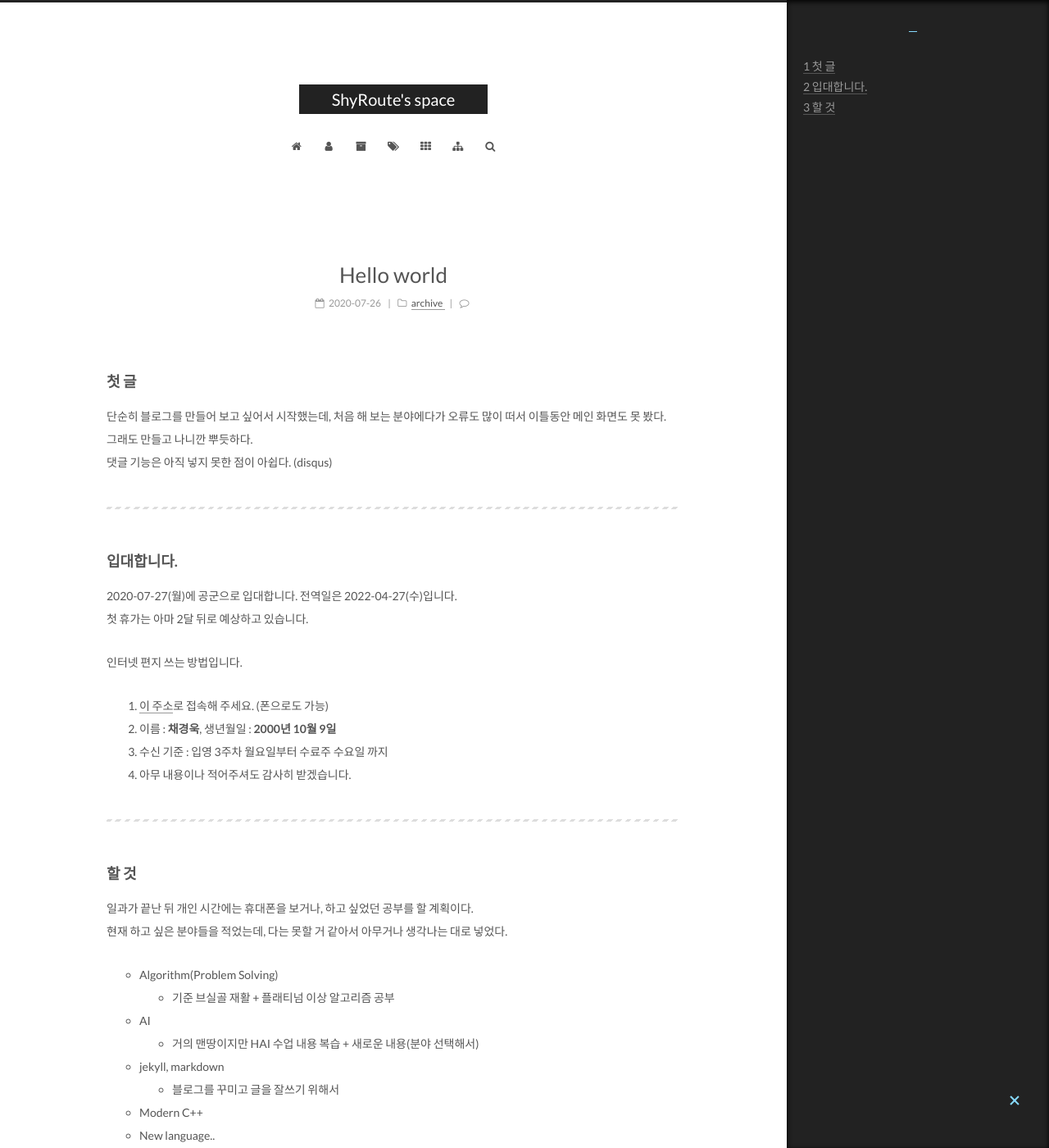
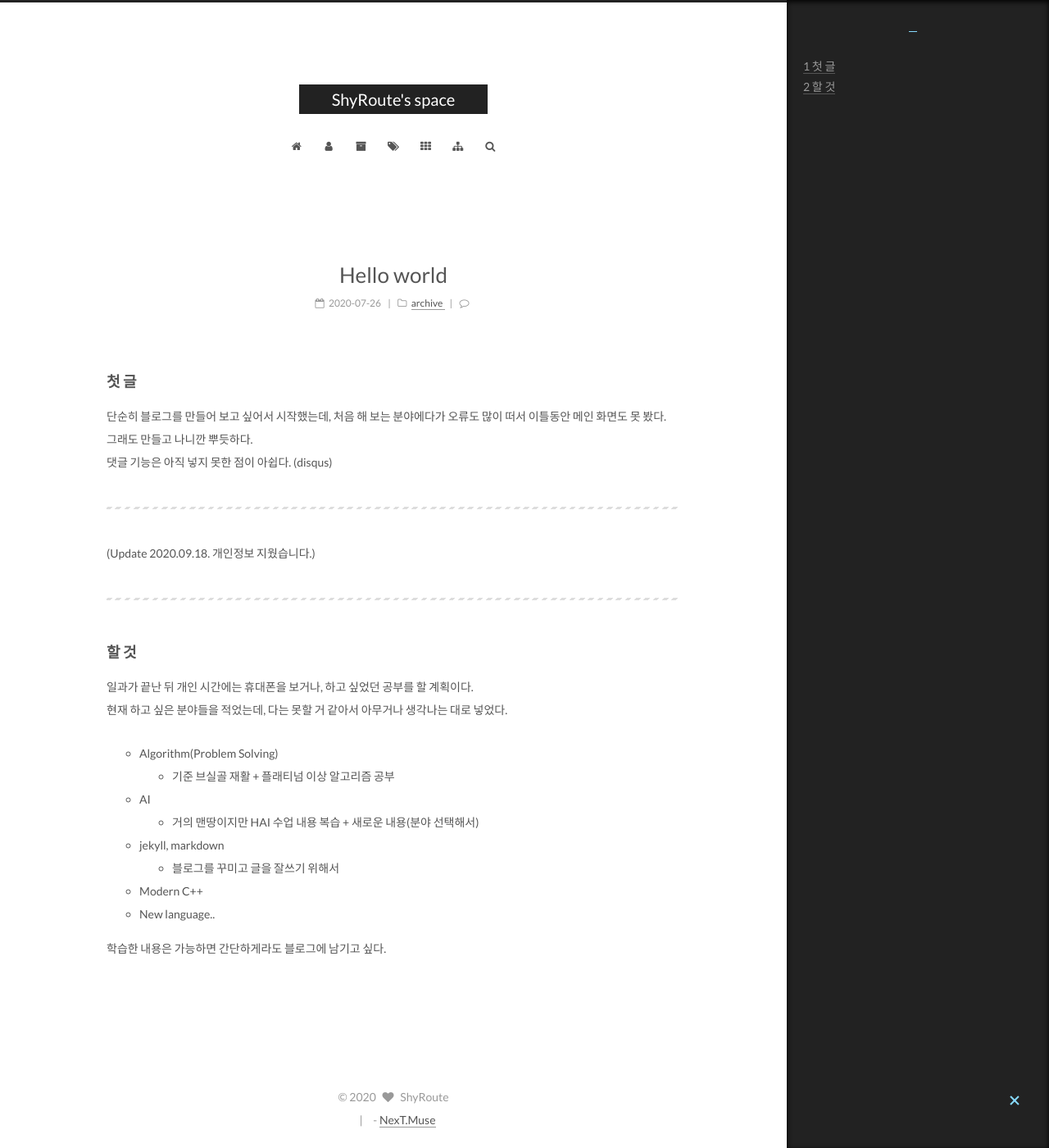
Before and after one commit to ShyRoute/ShyRoute.github.io, a Jekyll site: the page built from _posts/2020-07-26-Helloworld.md, in a window 1280 px wide and 1400 px high. Shown: the whole window at 82% size. Built offline with Jekyll 4.4.1, drawn with Linux system fonts in a browser that asks for light colours; comment, search, counter and statistics services are not loaded.

Commit message:
edit post 200726

```diff
--- a/_posts/2020-07-26-Helloworld.md
+++ b/_posts/2020-07-26-Helloworld.md
@@ -13,15 +13,7 @@ tags:
 
 ---
 
-### 입대합니다.
-2020-07-27(월)에 공군으로 입대합니다. 전역일은 2022-04-27(수)입니다.<br>
-첫 휴가는 아마 2달 뒤로 예상하고 있습니다.
-
-인터넷 편지 쓰는 방법입니다.
-1. [이 주소](http://airforce.mil.kr:8081/user/indexSub.action?codyMenuSeq=156893223&siteId=last2&menuUIType=sub)로 접속해 주세요. (폰으로도 가능)
-2. 이름 : **채경욱**, 생년월일 : **2000년 10월 9일**
-3. 수신 기준 : 입영 3주차 월요일부터 수료주 수요일 까지
-4. 아무 내용이나 적어주셔도 감사히 받겠습니다.
+(Update 2020.09.18. 개인정보 지웠습니다.)
 
 ---
 
```
